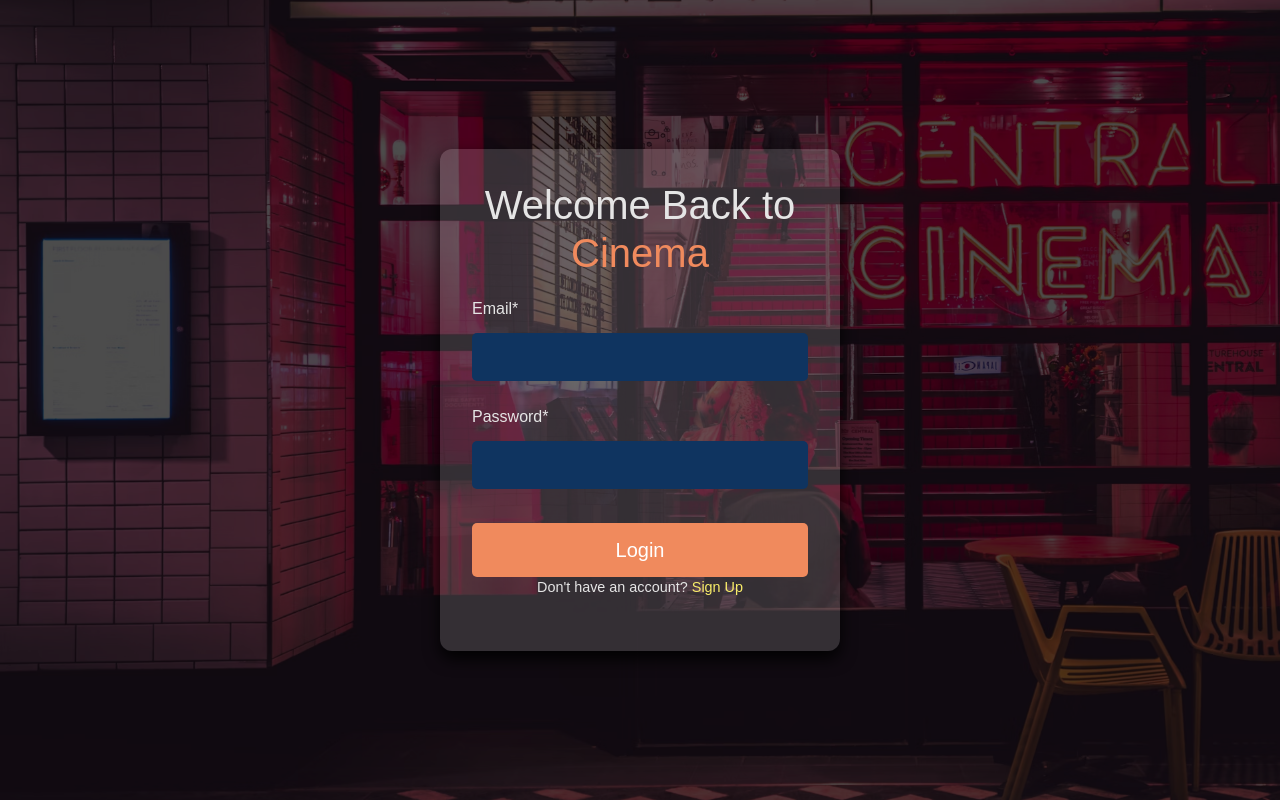
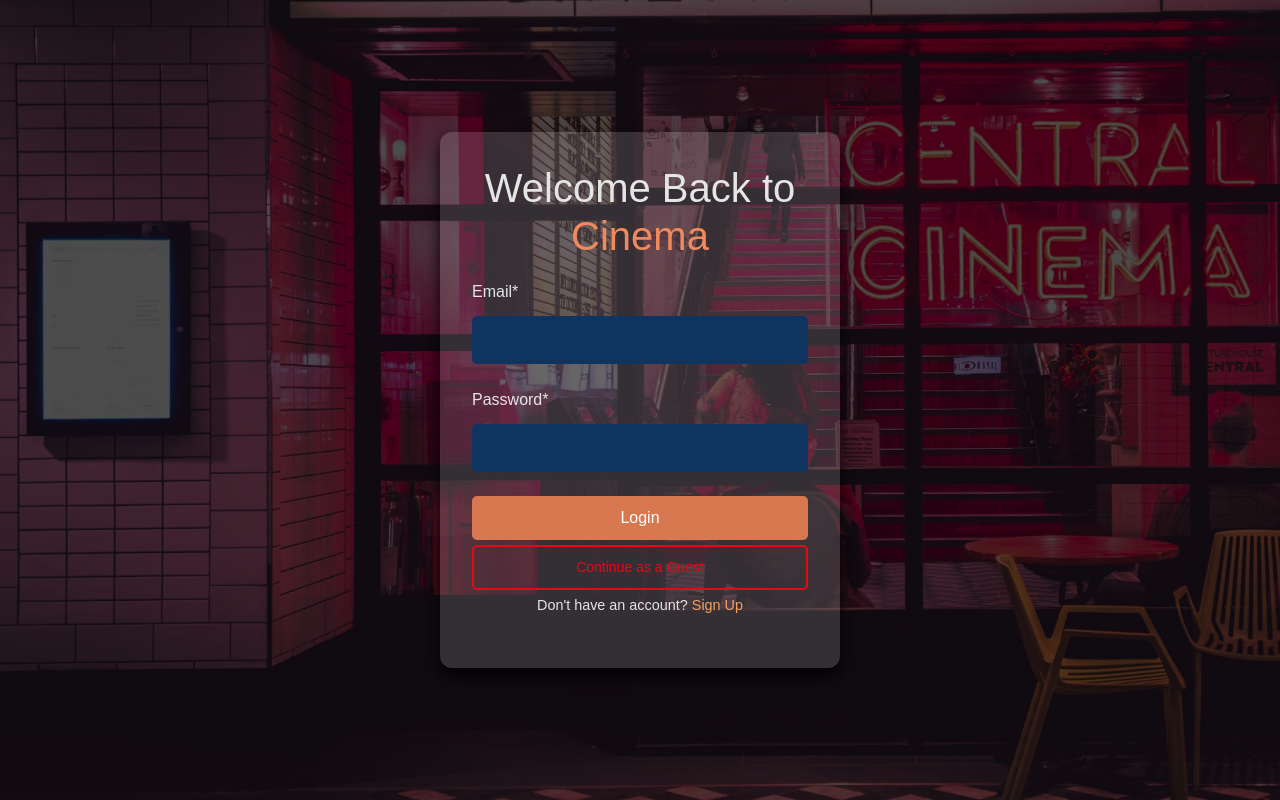
Before and after one commit to Mohammad-200/Cinema, a React (Create React App) app in the folder frontend/: page /Cinema/login in a window 1280 px wide. Built offline with nearby package versions, Linux system fonts and the light colour scheme; no server answers; a web font is replaced by a local one.

Commit message:
adding Guest login button

```diff
--- a/frontend/src/components/ChatControl.jsx
+++ b/frontend/src/components/ChatControl.jsx
@@ -96,6 +96,12 @@ function ChatControl() {
 
   if (!user) return null;
 
+  const sortedMessages = [...messages].sort(
+    (a, b) => new Date(a.createdAt) - new Date(b.createdAt)
+  );
+
+  console.log(sortedMessages);
+
   return (
     <div className={`chat-control ${isOpen ? "open" : ""}`}>
       <div className="chat-container">
@@ -116,8 +122,8 @@ function ChatControl() {
           <div className="chat-messages">
             <div className="messages-container">
               <ScrollableFeed>
-                {messages &&
-                  messages.map((m) => (
+                {sortedMessages &&
+                  sortedMessages.map((m) => (
                     <div
                       className={`message ${
                         m.sender._id === user.id
--- a/frontend/src/components/UserName.jsx
+++ b/frontend/src/components/UserName.jsx
@@ -2,7 +2,6 @@ import React, { useState } from "react";
 import Modal from "react-modal";
 import "./userName.css";
 
-// Ensure to set the app element for accessibility
 Modal.setAppElement("#root");
 
 function UserName({ user, logout }) {
@@ -37,11 +36,18 @@ function UserName({ user, logout }) {
         className="modal-content"
         overlayClassName="modal-overlay"
       >
-        <h2>Confirm Logout</h2>
-        <p>Are you sure you want to logout?</p>
+        <h2 className="modal-title">Confirm Logout</h2>
+        <p className="modal-message">Are you sure you want to logout?</p>
         <div className="modal-buttons">
-          <button onClick={handleLogout}>Yes</button>
-          <button onClick={closeModal}>No</button>
+          <button
+            className="modal-button modal-button-yes"
+            onClick={handleLogout}
+          >
+            Yes
+          </button>
+          <button className="modal-button modal-button-no" onClick={closeModal}>
+            No
+          </button>
         </div>
       </Modal>
     </div>
--- a/frontend/src/components/userName.css
+++ b/frontend/src/components/userName.css
@@ -9,6 +9,8 @@
   color: rgb(255, 255, 255);
   font-weight: bold;
   transition: all 0.3s ease-in-out;
+  text-transform: capitalize;
+  margin: 0;
 }
 
 .user-name:hover {
@@ -33,11 +35,11 @@
   padding: 20px;
   border: 1px solid #ccc;
   border-radius: 8px;
-  width: 300px; /* Smaller width */
+  width: 300px;
   max-width: 80%;
   text-align: center;
   box-shadow: 0 4px 8px rgba(0, 0, 0, 0.1);
-  z-index: 1001; /* Ensure content is above overlay */
+  z-index: 1001;
 }
 
 .modal-content h2 {
@@ -52,22 +54,34 @@
 .modal-buttons {
   display: flex;
   justify-content: space-around;
-  margin-top: 20px;
 }
 
 .modal-button {
   padding: 10px 20px;
+  border-radius: 5px;
+  border: none;
+  font-size: 16px;
   cursor: pointer;
-  background-color: #007bff;
-  color: white;
-  border: none;
-  border-radius: 4px;
-  font-size: 1em;
-  transition: all 0.3s ease-in;
+  transition: background-color 0.3s ease;
+  font-family: "Arial", sans-serif;
 }
 
-.modal-button button:hover {
-  background-color: #b2b2b2;
+.modal-button-yes {
+  background-color: #4caf50;
+  color: white;
+}
+
+.modal-button-yes:hover {
+  background-color: #45a049;
+}
+
+.modal-button-no {
+  background-color: #f44336;
+  color: white;
+}
+
+.modal-button-no:hover {
+  background-color: #e53935;
 }
 
 @media only screen and (max-width: 840px) {
--- a/frontend/src/pages/Header.jsx
+++ b/frontend/src/pages/Header.jsx
@@ -37,13 +37,13 @@ function Header() {
         {user ? (
           <UserName user={user} logout={logout} />
         ) : (
-          <Button
-            icon={<ion-icon name="log-in" />}
-            name="Sign Up"
-            to="/signup"
-          />
+          <Button icon={<ion-icon name="log-in" />} name="Login" to="/login" />
         )}
-        <button className="nav-btn" onClick={showNavbar}>
+        <button
+          style={{ color: "white" }}
+          className="nav-btn"
+          onClick={showNavbar}
+        >
           <FaBars />
         </button>
       </header>
--- a/frontend/src/pages/Login.jsx
+++ b/frontend/src/pages/Login.jsx
@@ -39,6 +39,35 @@ function Login() {
     setPassword("");
   };
 
+  const handleGuestLogin = async () => {
+    setEmail("guest@gmail.com");
+    setPassword("guest12345");
+
+    try {
+      const response = await fetch(`${ENDPOINT}/login`, {
+        method: "POST",
+        headers: {
+          "Content-Type": "application/json",
+        },
+        body: JSON.stringify({
+          email: "guest@gmail.com",
+          password: "guest12345",
+        }),
+      });
+      const data = await response.json();
+      if (data.errors) {
+        setErrors(data.errors);
+        return;
+      }
+      if (data.user && data.token) {
+        localStorage.setItem("userInfo", data.token);
+        navigate("/");
+      }
+    } catch (error) {
+      console.error(error);
+    }
+  };
+
   return (
     <div className="login-container">
       <div className="login-content">
@@ -64,8 +93,15 @@ function Login() {
             required
           ></input>
           <p className="passwordError error">{errors.password}</p>
-          <button type="submit">Login</button>
+          <button className="login-button" type="submit">
+            Login
+          </button>
         </form>
+        <div className="guest-container">
+          <button className="guest-login-btn" onClick={handleGuestLogin}>
+            Continue as a Guest
+          </button>
+        </div>
         <div className="login-footer">
           <p>
             Don't have an account? <Link to="/signup">Sign Up</Link>
--- a/frontend/src/pages/Signup.jsx
+++ b/frontend/src/pages/Signup.jsx
@@ -81,7 +81,7 @@ function Signup() {
             onChange={(e) => setPassword(e.target.value)}
           ></input>
           <p className="password error">{errors.password}</p>
-          <button>Sign up</button>
+          <button className="signup-btn">Sign up</button>
         </form>
       </div>
     </div>
--- a/frontend/src/pages/login.css
+++ b/frontend/src/pages/login.css
@@ -6,8 +6,8 @@
   height: 100vh;
   background-color: #1a1a2e;
   color: #e5e5e5;
-    font-family: 'Arial', sans-serif;
-    background-image: url('../images/cinema-pic.avif');
+  font-family: "Arial", sans-serif;
+  background-image: url("../images/cinema-pic.avif");
   background-size: cover;
   background-position: center;
   background-repeat: no-repeat;
@@ -16,27 +16,26 @@
 
 .login-container::after {
   position: absolute;
-      content: '';
+  content: "";
   width: 100%;
   height: 100%;
   top: 0;
   left: 0;
-      background-color: rgba(0,0,0, 0.7);
+  background-color: rgba(0, 0, 0, 0.7);
 }
-
 
 .login-content {
   padding: 2rem;
   background: rgba(255, 255, 255, 0.15);
   border-radius: 12px;
-      box-shadow: 0 8px 16px rgba(0,0,0,0.9);
+  box-shadow: 0 8px 16px rgba(0, 0, 0, 0.9);
   width: 90%;
   max-width: 400px;
   z-index: 100;
 }
 
-
-    .login-content h1, .login-footer p {
+.login-content h1,
+.login-footer p {
   text-align: center;
   margin-bottom: 20px;
 }
@@ -48,7 +47,6 @@
 .login-footer p {
   font-size: 0.9em;
 }
-
 
 form {
   display: flex;
@@ -69,22 +67,23 @@
   border: 2px solid #f08a5d;
 }
 
-    button {
-      background-color: #f08a5d;
+.login-button {
+  background-color: #d77850;
   color: white;
   border: none;
-      padding: 12px 20px;
+  padding: 10px 20px;
   border-radius: 5px;
   cursor: pointer;
-      transition: background-color 0.3s;
+  transition: all 0.3s;
 }
 
-    button:hover {
-      background-color: #b83b5e;
+.login-button:hover {
+  background-color: #f08a5d;
+  transform: scale(1.05);
 }
 
 .login-footer a {
-      color: #f9ed69;
+  color: #f4a261;
   text-decoration: none;
 }
 
@@ -92,9 +91,34 @@
   text-decoration: underline;
 }
 
-
 .error {
   padding: 0;
   margin: 0;
   color: rgb(255, 75, 75);
 }
+
+.guest-container {
+  width: 100%;
+  display: flex;
+  flex-direction: column;
+  justify-content: center;
+  text-align: center;
+  margin: 5px 0;
+}
+
+.guest-login-btn {
+  background-color: transparent;
+  color: #e50914;
+  border: 2px solid #e50914;
+  padding: 10px;
+  border-radius: 5px;
+  cursor: pointer;
+  font-size: 14px;
+  transition: all 0.3s ease;
+}
+
+.guest-login-btn:hover {
+  background-color: #e50914;
+  color: #ffffff;
+  transform: scale(1.05);
+}
--- a/frontend/src/pages/signup.css
+++ b/frontend/src/pages/signup.css
@@ -77,8 +77,8 @@ input.input-style:focus {
   border: 2px solid #e63946;
 }
 
-button {
-  background-color: #e63946;
+.signup-btn {
+  background-color: #d77850;
   color: white;
   border: none;
   padding: 10px 20px;
@@ -87,11 +87,12 @@ button {
   font-size: 20px;
   margin-top: 10px;
   font-weight: 400;
-  transition: background-color 0.3s;
+  transition: all 0.3s;
 }
 
-button:hover {
-  background-color: #f4a261;
+.signup-btn:hover {
+  background-color: #f08a5d;
+  transform: scale(1.05);
 }
 
 .error {
```
Lines whose indentation alone changed are shown as unchanged.
